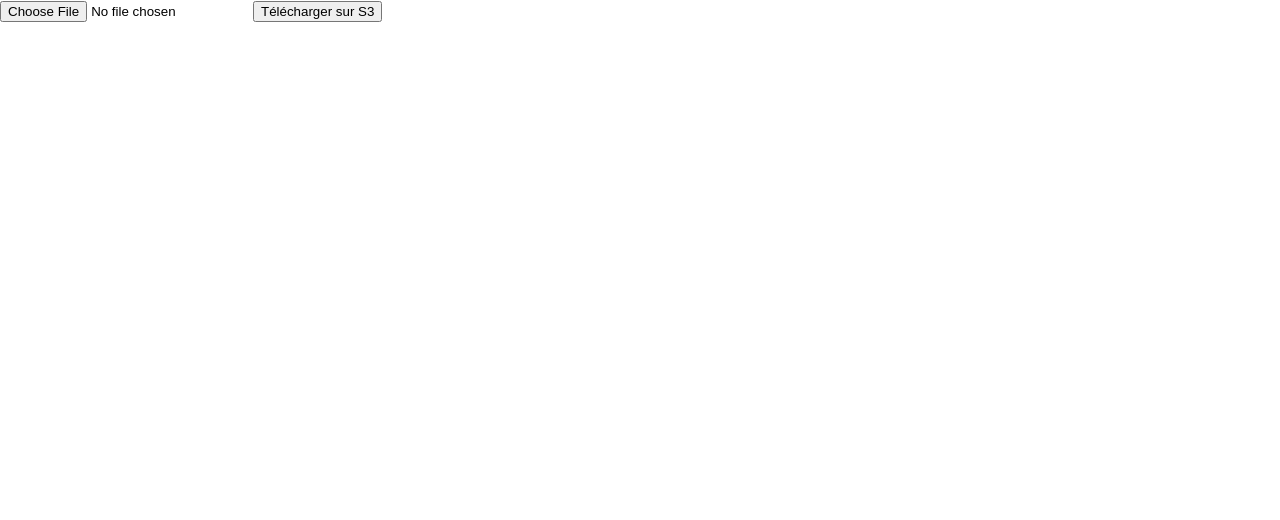
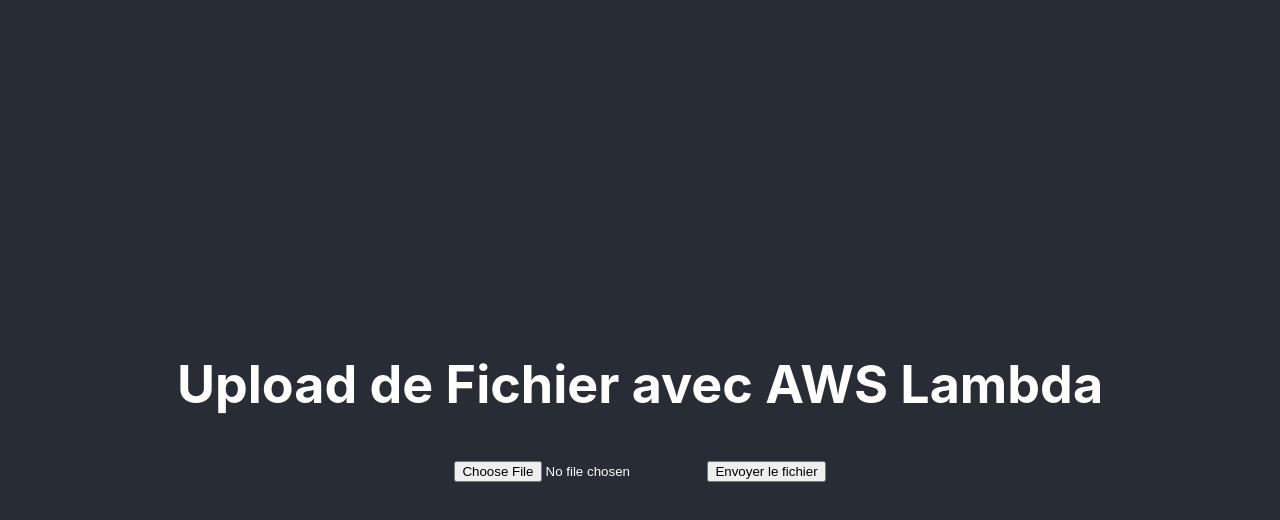
Before and after one commit to Jean-Quenault/upload-s3-webapp, a React (Create React App) app: page / in a window 1280 px wide. Shown: the top 520 px of the page. Built offline with nearby package versions, Linux system fonts and the light colour scheme.

Commit message:
Add ApiHandler

```diff
--- /dev/null
+++ b/src/ApiHandler.js
@@ -0,0 +1,51 @@
+import React, { useState } from 'react';
+import axios from 'axios';
+
+const ApiHandler = () => {
+  const [file, setFile] = useState(null);
+  const [uploadStatus, setUploadStatus] = useState('');
+
+  const handleFileChange = async (e) => {
+    const selectedFile = e.target.files[0];
+    setFile(selectedFile);
+    setUploadStatus('');
+  };
+
+  const uploadFile = async () => {
+    if (!file) {
+      alert('Veuillez sélectionner un fichier.');
+      return;
+    }
+
+    try {
+      // Obtention de l'URL présignée
+      const presignedResponse = await axios.get(`https://x1mavx5ya0.execute-api.eu-west-3.amazonaws.com/Dev/upload`, {
+        params: { file_name: file.name }
+      });
+
+      const presignedUrl = presignedResponse.data.url;
+
+      // Envoi du fichier à l'URL présignée
+      await axios.put(presignedUrl, file, {
+        headers: {
+          'Content-Type': file.type
+        }
+      });
+
+      setUploadStatus('Fichier envoyé avec succès.');
+    } catch (error) {
+      console.error('Erreur lors de l\'envoi du fichier:', error);
+      setUploadStatus('Erreur lors de l\'envoi du fichier.');
+    }
+  };
+
+  return (
+    <div>
+      <input type="file" onChange={handleFileChange} />
+      <button onClick={uploadFile}>Envoyer le fichier</button>
+      {uploadStatus && <div>{uploadStatus}</div>}
+    </div>
+  );
+};
+
+export default ApiHandler;
--- a/src/App.js
+++ b/src/App.js
@@ -1,47 +1,16 @@
-import React, { useState } from 'react';
-import axios from 'axios';
+import React from 'react';
+import './App.css';
+import ApiHandler from './ApiHandler'; // Assurez-vous que le chemin d'importation est correct
 
-function ImageUpload() {
-  const [imageFile, setImageFile] = useState(null); // Stocker le fichier lui-même
-  const [fileName, setFileName] = useState('');
-
-  const handleImageChange = e => {
-    const file = e.target.files[0];
-    setFileName(file.name);
-    setImageFile(file); // Stocker le fichier
-  };
-
-  const handleSubmit = async e => {
-    e.preventDefault();
-    if (!imageFile) {
-      console.error("Aucun fichier sélectionné");
-      return;
-    }
-
-    try {
-      // Obtenir l'URL présignée depuis l'API Gateway
-      const presignedResponse = await axios.get(`https://x1mavx5ya0.execute-api.eu-west-3.amazonaws.com/Dev/upload?file_name=${fileName}`);
-      const { url: presignedUrl } = presignedResponse.data;
-
-      // Utiliser l'URL présignée pour l'upload
-      await axios.put(presignedUrl, imageFile, {
-        headers: {
-          'Content-Type': 'application/octet-stream'
-        }
-      });
-
-      console.log('Image téléchargée avec succès sur S3');
-    } catch (error) {
-      console.error('Erreur lors de l’envoi de l’image', error);
-    }
-  };
-
+function App() {
   return (
-    <form onSubmit={handleSubmit}>
-      <input type="file" onChange={handleImageChange} />
-      <button type="submit">Télécharger sur S3</button>
-    </form>
+    <div className="App">
+      <header className="App-header">
+        <h1>Upload de Fichier avec AWS Lambda</h1>
+        <ApiHandler />
+      </header>
+    </div>
   );
 }
 
-export default ImageUpload;
+export default App;
```
